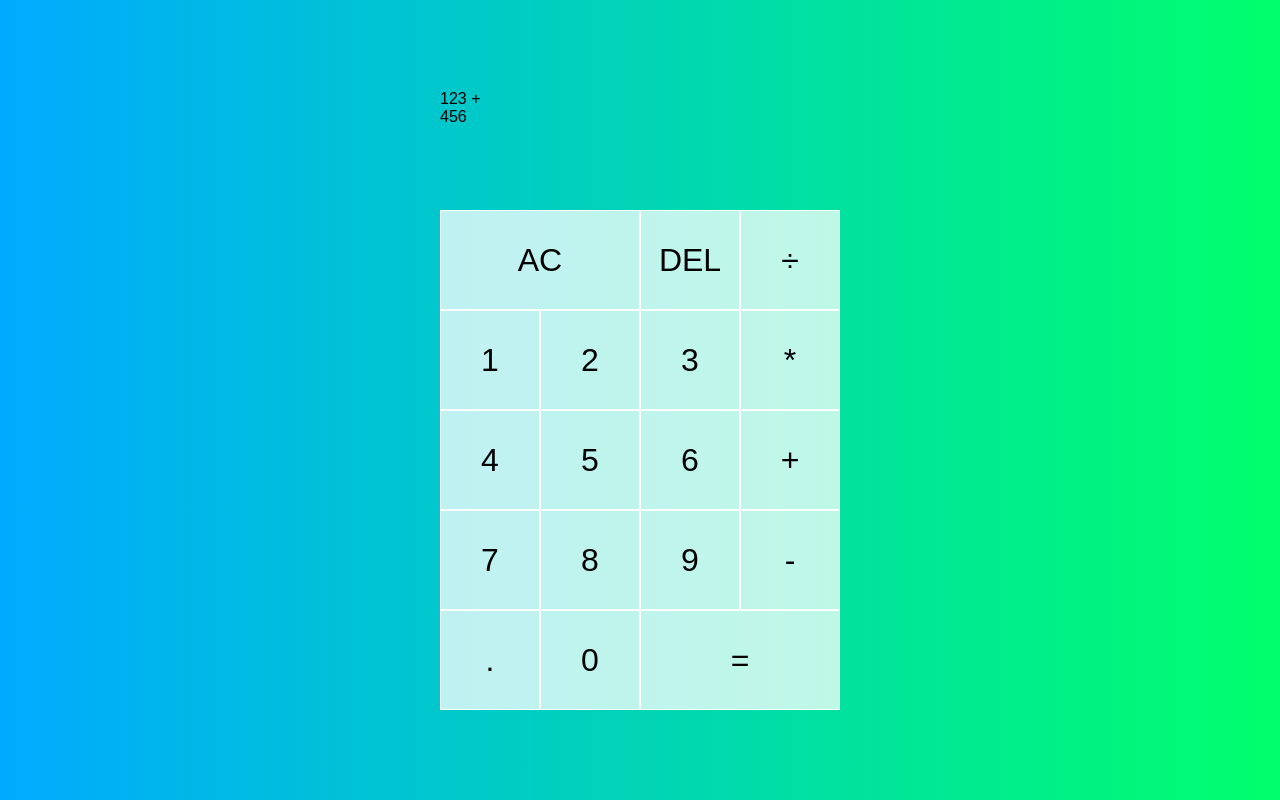
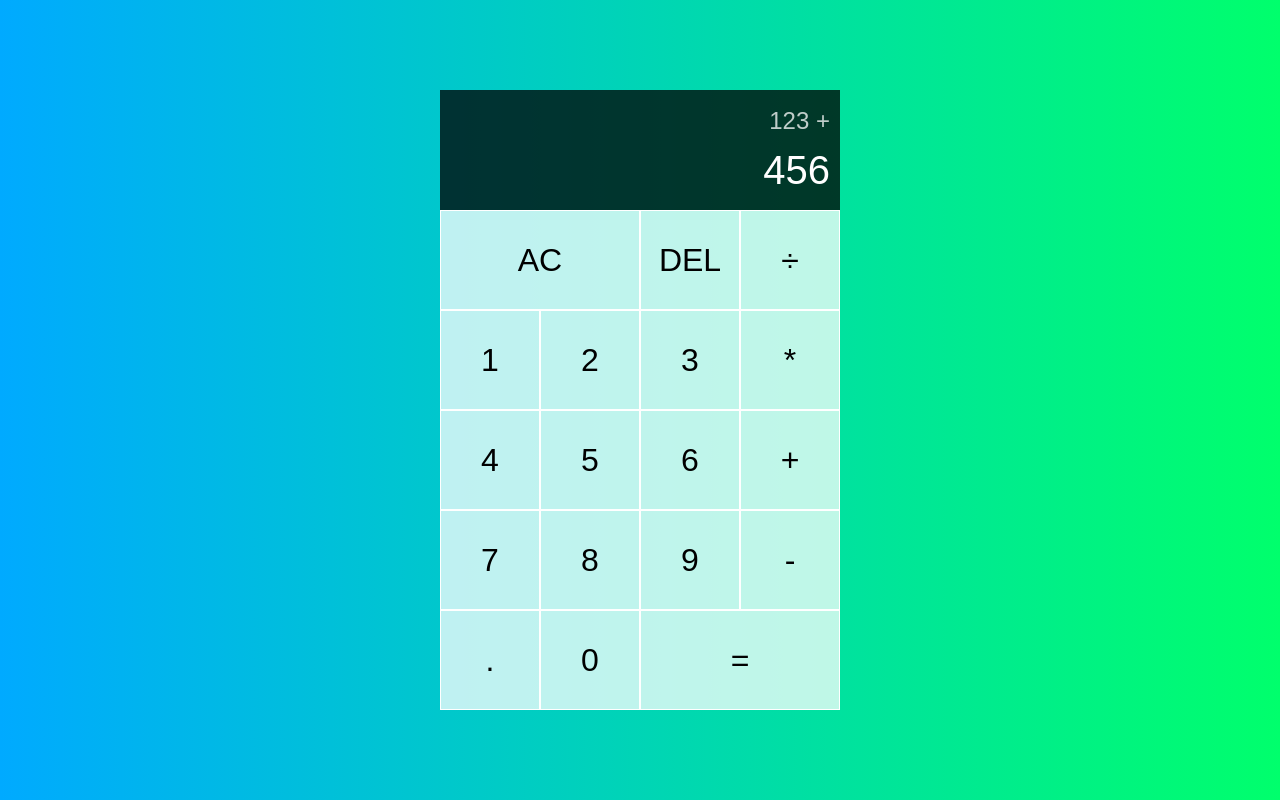
Before and after one commit to karyasuta/calculator-js, a plain HTML site: page index.html in a window 1280 px wide. Drawn offline with Linux system fonts and the light colour scheme.

Commit message:
Add output style and finish the calculator css

```diff
--- a/styles.css
+++ b/styles.css
@@ -39,4 +39,22 @@ body {
 
 .output {
   grid-column: 1 / -1;
+  background-color: rgba(0, 0, 0, 0.75);
+  display: flex;
+  align-items: flex-end;
+  justify-content: space-around;
+  flex-direction: column;
+  padding: 10px;
+  word-wrap: break-word;
+  word-break: break-all;
 }
+
+.output .previous-operand {
+  color: rgba(255, 255, 255, 0.75);
+  font-size: 1.5rem;
+}
+
+.output .current-operand {
+  color: white;
+  font-size: 2.5rem;
+}
```
